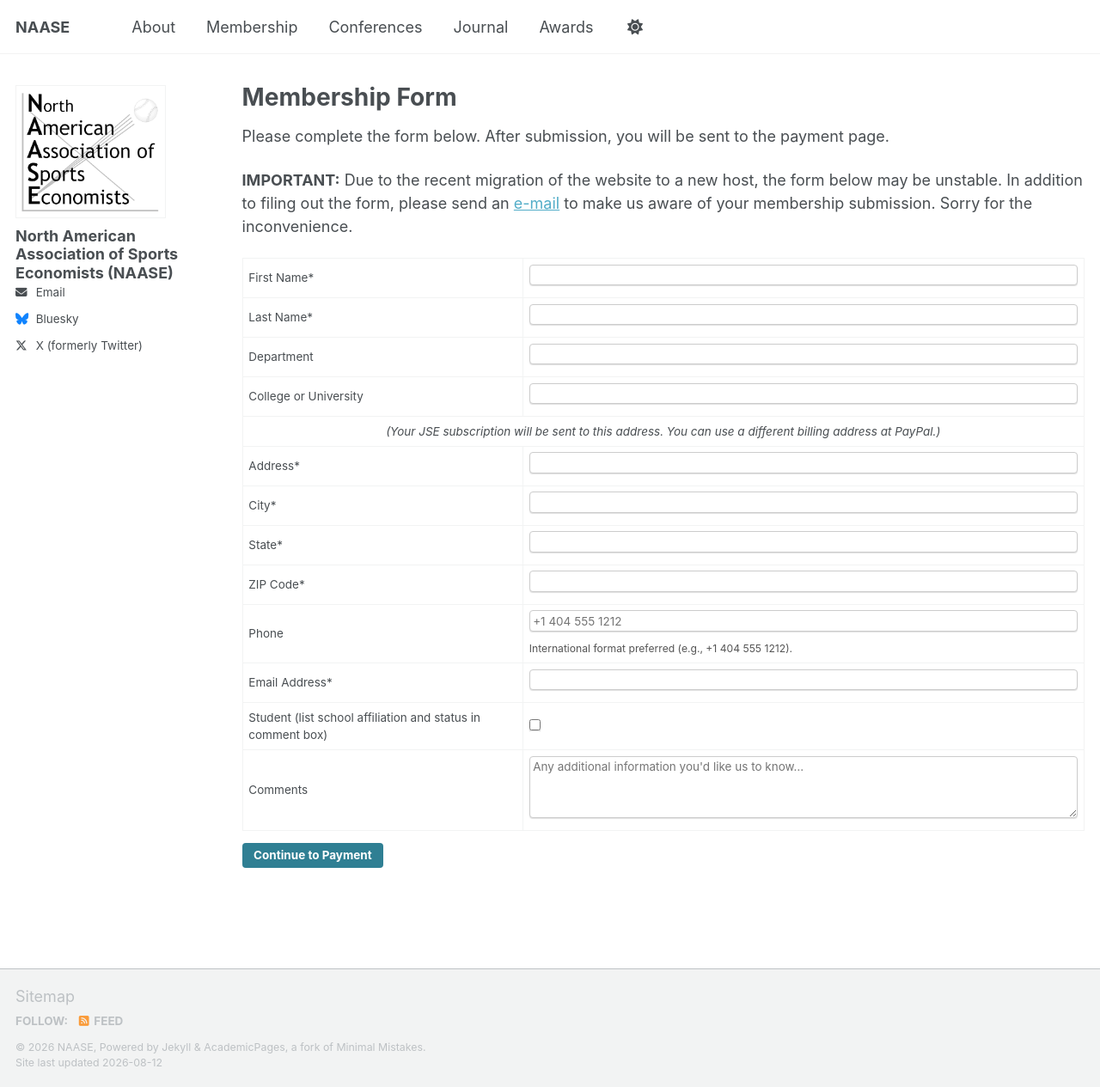
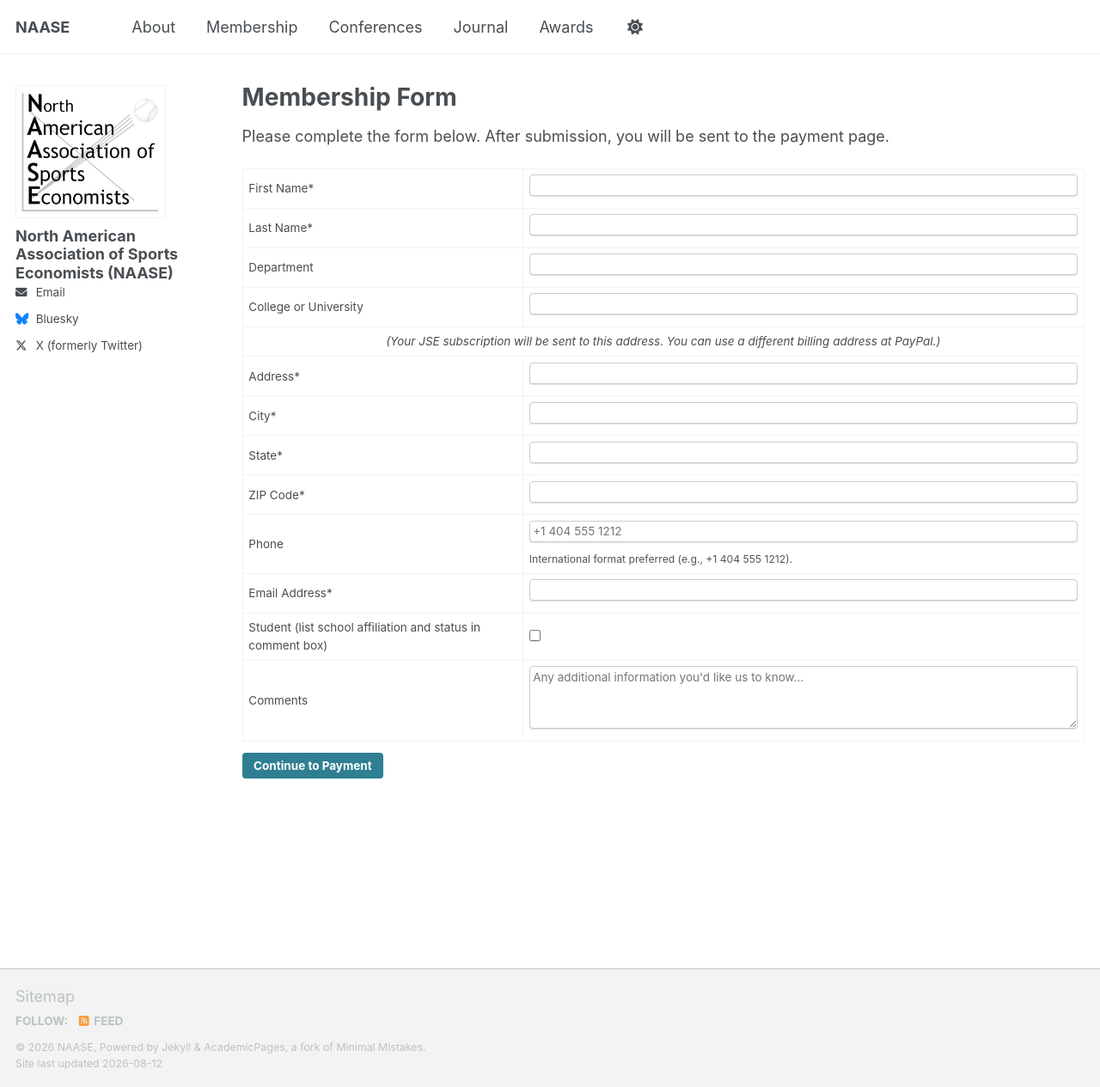
Before and after one commit to naaseweb/naaseweb.github.io, a Jekyll site: the page built from form/index.html, in a window 1280 px wide and 1265 px high. Shown: the whole window at 86% size. Built offline with Jekyll 4.4.1, drawn with Linux system fonts in a browser that asks for light colours; a script bundle is joined from its source files by our own code; library files that are not in the unit come from our copies.

Commit message:
Update index.html

```diff
--- a/form/index.html
+++ b/form/index.html
@@ -7,9 +7,7 @@ published: true
 ---
 
 <p>Please complete the form below. After submission, you will be sent to the payment page.</p>
-<strong>IMPORTANT:</strong> Due to the recent migration of the website to a new host, the form below may
-be unstable. In addition to filing out the form, please send an <a href="mailto:admin@naaseweb.org">e-mail</a>
-to make us aware of your membership submission. Sorry for the inconvenience.
+
 <p>
 
 <form id="membershipForm" novalidate>
```
